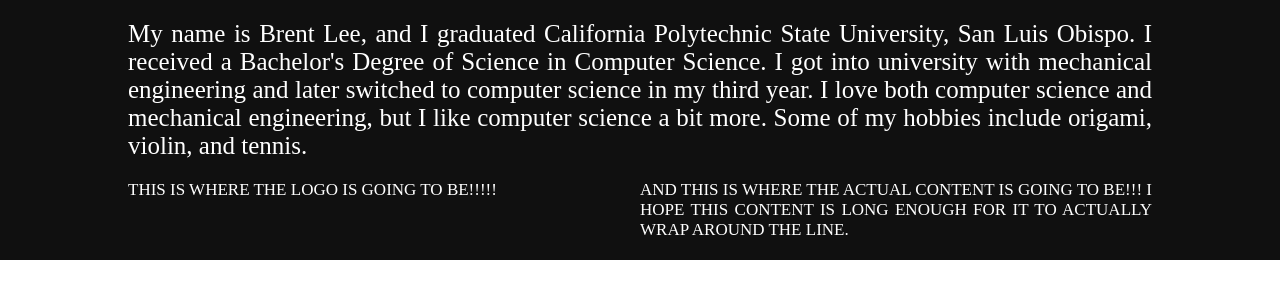
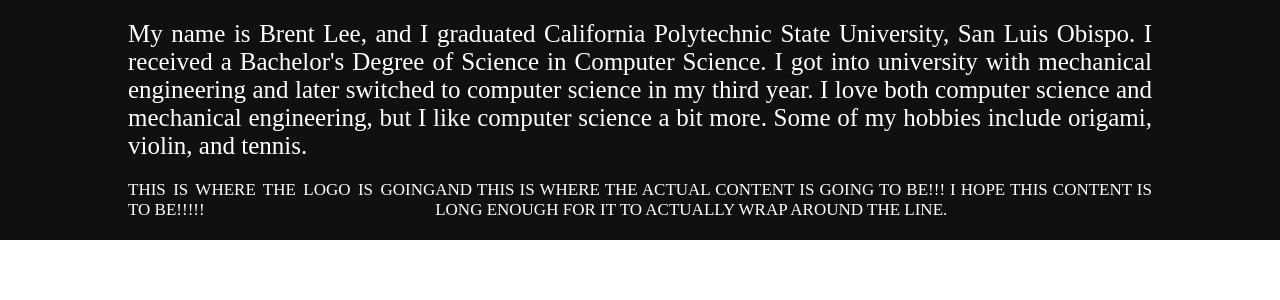
Before and after one commit to brenthlee/brenthlee.github.io, a PHP site: page / in a window 1280 px wide. Shown: the part 35-335 px from the top of the page. Run offline with PHP 8.4, Linux system fonts and the light colour scheme; style sheets or scripts are compiled from the project's sources.

Commit message:
trying to style

```diff
--- a/index.html
+++ b/index.html
@@ -28,10 +28,10 @@
         </div>
       </section>
       <section class="experience">
-        <div class="col-4">
+        <div class="logo">
           THIS IS WHERE THE LOGO IS GOING TO BE!!!!!
         </div>
-        <div class="col-8">
+        <div class="content">
           AND THIS IS WHERE THE ACTUAL CONTENT IS GOING TO BE!!! I HOPE THIS CONTENT IS LONG ENOUGH FOR IT TO ACTUALLY WRAP AROUND THE LINE.
         </div>
       </section>
--- a/styling/styles.scss
+++ b/styling/styles.scss
@@ -82,7 +82,13 @@ a:hover {
     // padding-right: 20px;
 }
 
+.logo {
+    width: 30%;
+}
 
+.content {
+    width: 70%;
+}
 
 // p {
 //     color: green;
```
